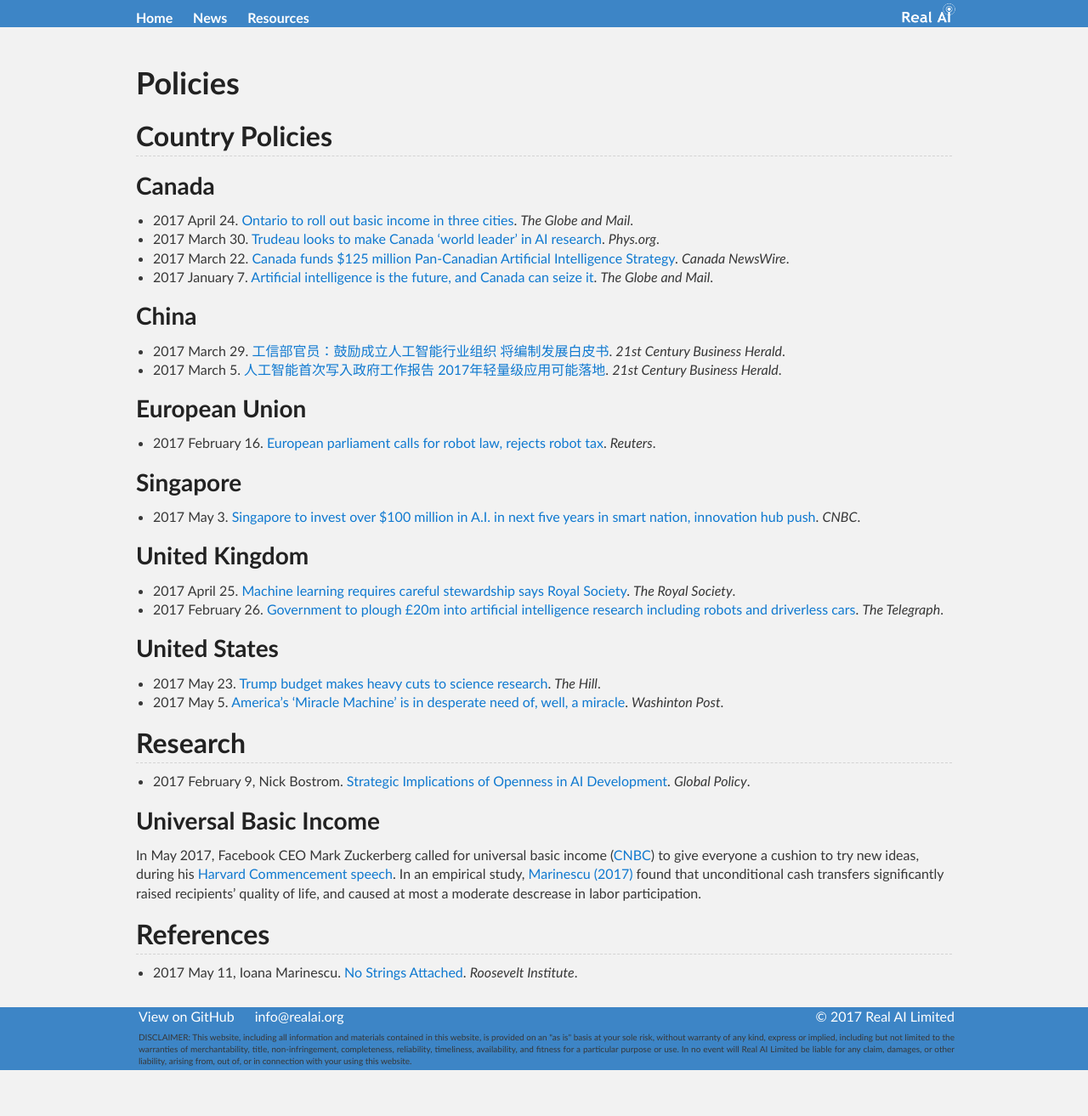
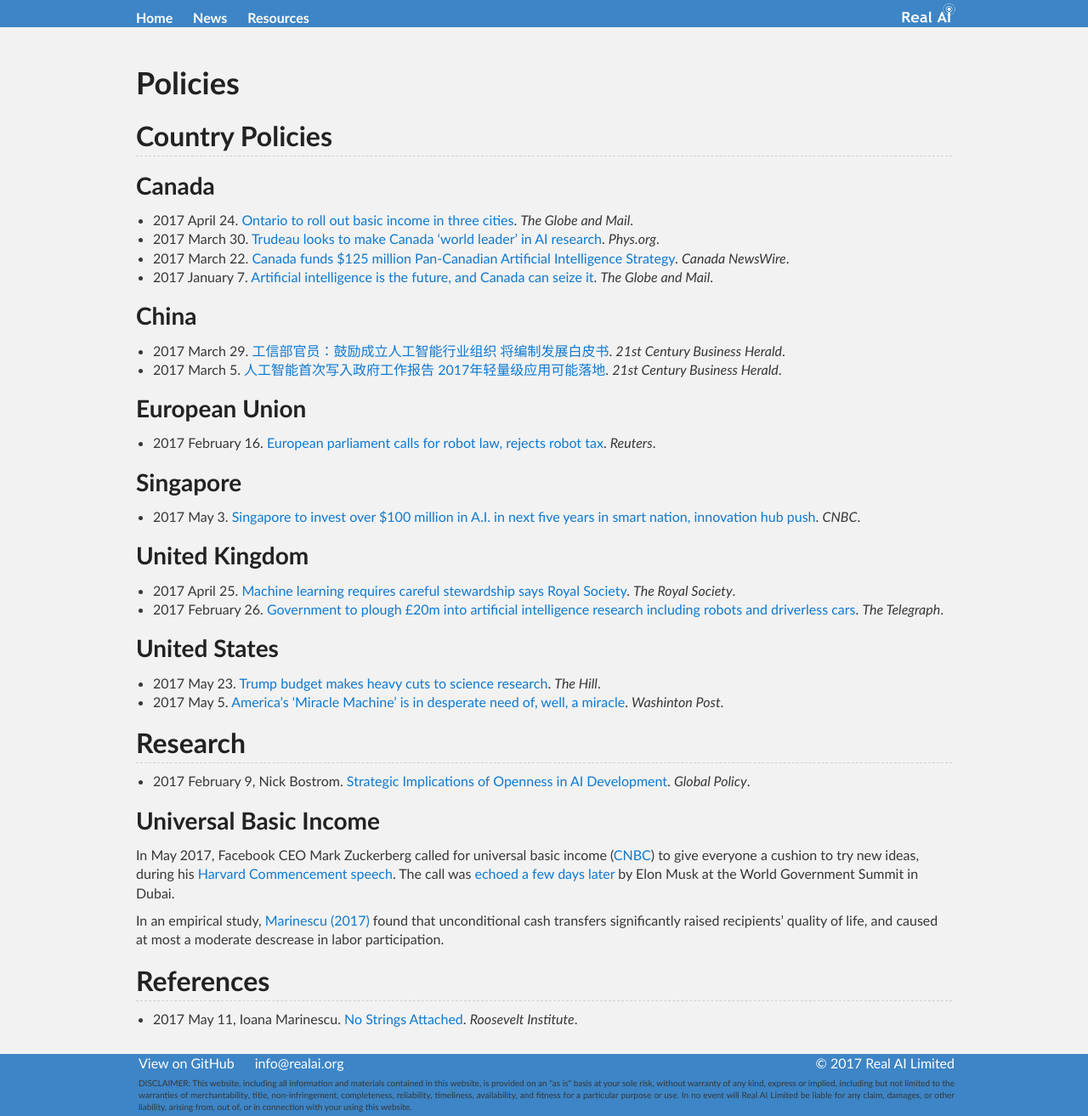
Before and after one commit to Tonywuhk/realai.org, a Jekyll site: the page built from policies.md, in a window 1280 px wide. Shown: the whole page at 85% size. Built offline with Jekyll 4.4.1, drawn with Linux system fonts in a browser that asks for light colours; our own code applies the rules of GitHub Pages for plain Markdown files; comment, search, counter and statistics services are not loaded; the repository's description, which GitHub fills in, is left out; before the commit the page ends 1259 px from its top, so only the background shows below that.

Commit message:
Update policies.md

```diff
--- a/policies.md
+++ b/policies.md
@@ -42,7 +42,8 @@
 
 ### Universal Basic Income
 
-In May 2017, Facebook CEO Mark Zuckerberg called for universal basic income ([CNBC](http://www.cnbc.com/2017/05/25/mark-zuckerberg-calls-for-universal-basic-income-at-harvard-speech.html)) to give everyone a cushion to try new ideas, during his [Harvard Commencement speech](http://news.harvard.edu/gazette/story/2017/05/mark-zuckerbergs-speech-as-written-for-harvards-class-of-2017/).
+In May 2017, Facebook CEO Mark Zuckerberg called for universal basic income ([CNBC](http://www.cnbc.com/2017/05/25/mark-zuckerberg-calls-for-universal-basic-income-at-harvard-speech.html)) to give everyone a cushion to try new ideas, during his [Harvard Commencement speech](http://news.harvard.edu/gazette/story/2017/05/mark-zuckerbergs-speech-as-written-for-harvards-class-of-2017/). The call was [echoed a few days later](https://www.geek.com/tech-science-3/elon-musk-automation-will-force-universal-basic-income-1701217/) by Elon Musk at the World Government Summit in Dubai.
+
 In an empirical study, [Marinescu (2017)](http://rooseveltinstitute.org/no-strings-attached/) found that unconditional cash transfers significantly raised recipients' quality of life, and caused at most a moderate descrease in labor participation.
 
 ## References
```
